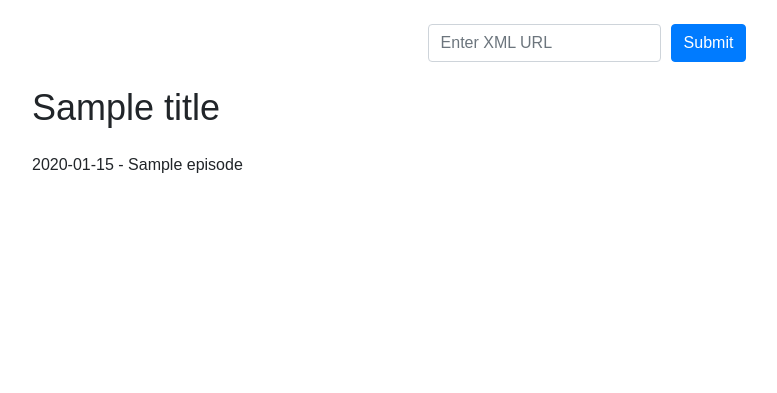
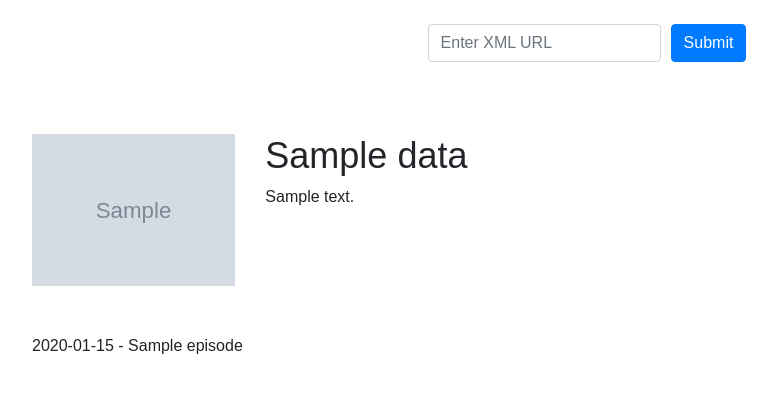
Before and after one commit to vmyazin/py-podcast-site, a Flask app: template templates/index.html in a window 1280 px wide. Shown: the part 78-471 px from the top of the page, without its empty margins (53-830 px from the left). Run offline with Flask 2, Linux system fonts and the light colour scheme; the template is opened without the code that fills it: most values are stand-ins (such as "Sample title", 1, 10 or a date in 2020); grey boxes marked "Sample" are stand-in pictures.

Commit message:
Add better page styling with artwork

```diff
--- a/app.py
+++ b/app.py
@@ -1,8 +1,9 @@
-import sys
-sys.path.append('/var/www/py-podcast-site/config')
+#import sys
+#sys.path.append('/var/www/py-podcast-site/config')
 
 import xml.etree.ElementTree as ET
 import requests
+import datetime
 from flask import Flask, render_template, request, redirect, url_for
 #from config.podcasts_list import PODCASTS
 PODCASTS = [
@@ -15,28 +16,11 @@ PODCASTS = [
 
 app = Flask(__name__)
 
-@app.route('/load_xml/<url>', methods=['GET'])
-def load_xml(url):
-    print("Load XML Endpoint Executed") # Debugging statement
-    response = requests.get(url)
-    xml_data = response.content
+@app.route('/', methods=['GET', 'POST'])
 
-    root = ET.fromstring(xml_data)
+def index():
+    data = {}
 
-    # Get the podcast title
-    title = root.find('channel/title').text
-
-    # Get the list of episodes
-    episodes = []
-    for item in root.findall('channel/item'):
-        date = item.find('pubDate').text
-        episode_title = item.find('title').text
-        episodes.append((date, episode_title))
-
-    return render_template('index.html', title=title, episodes=episodes, podcasts=PODCASTS)
-
-@app.route('/', methods=['GET', 'POST'])
-def index():
     if request.method == 'POST':
         url = request.form['url']
         response = requests.get(url)
@@ -44,19 +28,23 @@ def index():
 
         root = ET.fromstring(xml_data)
 
-        # Get the podcast title
-        title = root.find('channel/title').text
+        data["title"] = root.find('channel/title').text
+        data["image_url"] = root.find('channel/image/url').text
+        data["description"] = root.find('channel/description').text
 
         # Get the list of episodes
-        episodes = []
+        data["episodes"] = []
         for item in root.findall('channel/item'):
             date = item.find('pubDate').text
+            try:
+                date = datetime.datetime.strptime(date, '%a, %d %b %Y %H:%M:%S %z')
+                date = date.strftime("%B %d, %Y")
+            except ValueError:
+                date = "Invalid Date"
             episode_title = item.find('title').text
-            episodes.append((date, episode_title))
+            data["episodes"].append((date, episode_title))
 
-        return render_template('index.html', title=title, episodes=episodes, podcasts=PODCASTS)
-
-    return render_template('index.html', podcasts=PODCASTS)
+    return render_template('index.html', podcasts=PODCASTS, data=data)
 
 if __name__ == '__main__':
     app.run(debug=True)
--- a/templates/index.html
+++ b/templates/index.html
@@ -10,7 +10,7 @@
       <h1>Podcast Loader</h1>
     </header>
 
-    <div class="container">
+    <div class="container mb-5">
       <div class="row">
         <div class="col">
           <div class="d-flex justify-content-center mb-4">
@@ -26,13 +26,25 @@
         </div>
       </div>
     </div>
+
+    <div class="container mb-5">
+      <div class="row" style="max-width: 700px;">
+        <div class="col-4">
+          <img src="{{ data.image_url }}" alt="Podcast Image" class="img-fluid">
+        </div>
+        <div class="col-8">
+          <h2 class="mb-2">{{ data.title }}</h2>
+          <p>{{ data.description }}</p>
+        </div>
+      </div>
+    </div>
+
     <div class="container">
       <div class="row">
         <div class="col">
-          <h2 class="mb-4">{{ title }}</h2>
           <ul id="episodes">
-            {% for date, episode_title in episodes %}
-              <li>{{ date }} - {{ episode_title }}</li>
+            {% for date, episode_title in data.episodes %}
+              <li>{{ date|default("Invalid date") }} - {{ episode_title }}</li>
             {% endfor %}
           </ul>
         </div>
```
